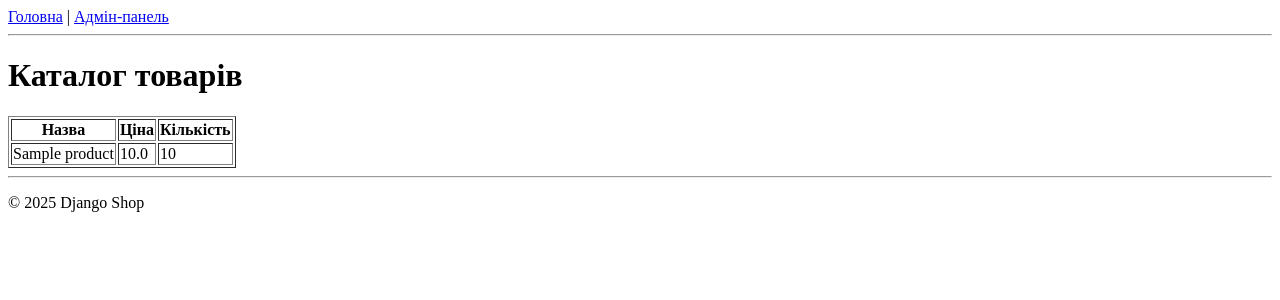
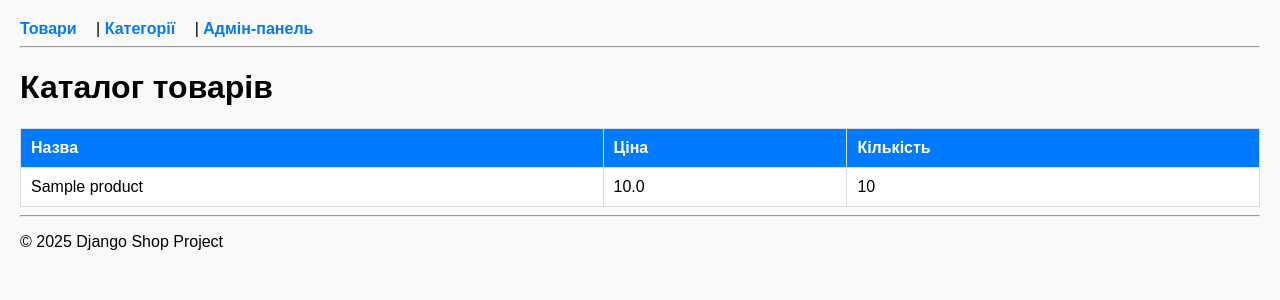
Before and after one commit to oleksandrhaiu/lb-1, a Django app: page /products/products/ in a window 1280 px wide. Shown: the top 300 px of the page. Run offline with Django 5.2, Linux system fonts and the light colour scheme; tables that the repository leaves empty hold one stand-in row (values such as "Sample post").

Commit message:
feat(lab3): add style.css and link it in layout template

```diff
--- /dev/null
+++ b/products/static/products/css/style.css
@@ -0,0 +1,42 @@
+body {
+    font-family: Arial, sans-serif;
+    margin: 20px;
+    background-color: #f9f9f9;
+}
+
+header, footer {
+    margin-bottom: 20px;
+}
+
+nav a {
+    text-decoration: none;
+    color: #007bff;
+    font-weight: bold;
+    margin-right: 15px;
+}
+
+nav a:hover {
+    text-decoration: underline;
+}
+
+table {
+    width: 100%;
+    border-collapse: collapse;
+    margin-top: 20px;
+    background-color: white;
+}
+
+th, td {
+    border: 1px solid #ddd;
+    padding: 10px;
+    text-align: left;
+}
+
+th {
+    background-color: #007bff;
+    color: white;
+}
+
+tr:nth-child(even) {
+    background-color: #f2f2f2;
+}
--- a/products/templates/products/layout.html
+++ b/products/templates/products/layout.html
@@ -1,14 +1,16 @@
-<!DOCTYPE html>
+{% load static %} <!DOCTYPE html>
 <html lang="uk">
 <head>
     <meta charset="UTF-8">
     <meta name="viewport" content="width=device-width, initial-scale=1.0">
     <title>{% block title %}Мій Магазин{% endblock %}</title>
+    <link rel="stylesheet" href="{% static 'products/css/style.css' %}">
 </head>
 <body>
     <header>
         <nav>
-            <a href="#">Головна</a> |
+            <a href="{% url 'products' %}">Товари</a> |
+            <a href="{% url 'categories' %}">Категорії</a> |
             <a href="/admin/">Адмін-панель</a>
         </nav>
         <hr>
@@ -21,7 +23,7 @@
 
     <footer>
         <hr>
-        <p>&copy; 2025 Django Shop</p>
+        <p>&copy; 2025 Django Shop Project</p>
     </footer>
 </body>
 </html>
```
